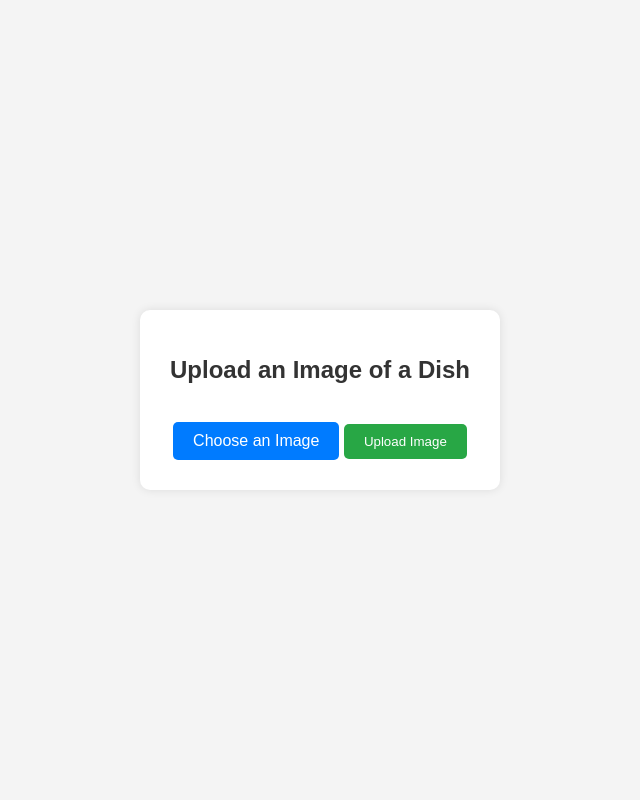
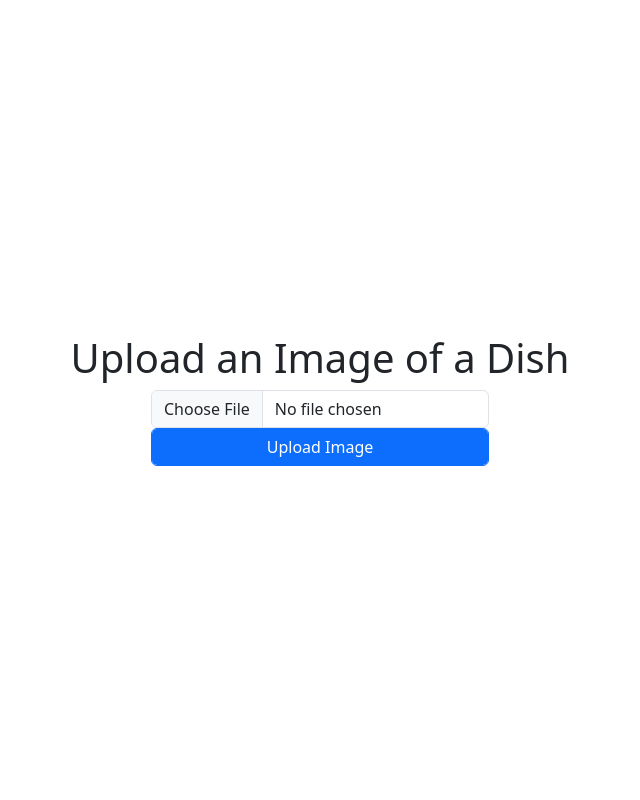
Before and after one commit to Vkashyap0010/VICHack, a Flask app: page / in a window 1280 px wide. Shown: the whole page, without its empty margins (320-960 px from the left). Run offline with Flask 3, Linux system fonts and the light colour scheme; some libraries are stand-ins or nearby versions.

Commit message:
Fixed frontend css

```diff
--- a/app.py
+++ b/app.py
@@ -42,19 +42,13 @@ def index():
             recipe = re.sub(r'\*\*(.*?)\*\*', r'<br><strong>\1</strong><br>', recipe)
 
             recipe = recipe.replace('*', '<br>')
+            recipe = recipe[3:]
 
-            return render_template('result.html', dish_name=dish_name, recipe=recipe, image_url=file_path)
+            return render_template('result.html', dish_name=dish_name, recipe=recipe, image_url=f'uploads/{filename}')
 
     return render_template('index.html')
 
-# @app.route(f'/delete_image/<filename>', methods=['POST'])
-# def delete_image(filename):
-#     try:
-#         file_path = os.path.join(app.config['UPLOAD_FOLDER'], filename)
-#         os.remove(file_path)
-#         return 'Image deleted', 200
-#     except FileNotFoundError:
-#         return 'Image not found', 404
+
 
 if __name__ == '__main__':
     app.run(debug=True)
--- a/templates/index.html
+++ b/templates/index.html
@@ -4,65 +4,19 @@
     <meta charset="UTF-8">
     <meta name="viewport" content="width=device-width, initial-scale=1.0">
     <title>Upload Dish Image</title>
-    <style>
-        body {
-            font-family: Arial, sans-serif;
-            background-color: #f4f4f4;
-            color: #333;
-            margin: 0;
-            padding: 0;
-            display: flex;
-            justify-content: center;
-            align-items: center;
-            height: 100vh;
-        }
-        .container {
-            text-align: center;
-            background-color: white;
-            padding: 30px;
-            border-radius: 10px;
-            box-shadow: 0px 0px 10px rgba(0, 0, 0, 0.1);
-        }
-        h1 {
-            margin-bottom: 20px;
-            font-size: 24px;
-        }
-        input[type="file"] {
-            display: none;
-        }
-        label {
-            display: inline-block;
-            padding: 10px 20px;
-            background-color: #007bff;
-            color: white;
-            border-radius: 5px;
-            cursor: pointer;
-        }
-        label:hover {
-            background-color: #0056b3;
-        }
-        input[type="submit"] {
-            margin-top: 20px;
-            padding: 10px 20px;
-            background-color: #28a745;
-            color: white;
-            border: none;
-            border-radius: 5px;
-            cursor: pointer;
-        }
-        input[type="submit"]:hover {
-            background-color: #218838;
-        }
-    </style>
+    <link href="https://cdn.jsdelivr.net/npm/bootstrap@5.3.3/dist/css/bootstrap.min.css" rel="stylesheet" integrity="sha384-QWTKZyjpPEjISv5WaRU9OFeRpok6YctnYmDr5pNlyT2bRjXh0JMhjY6hW+ALEwIH" crossorigin="anonymous">
+    <script src="https://cdn.jsdelivr.net/npm/bootstrap@5.3.3/dist/js/bootstrap.bundle.min.js" integrity="sha384-YvpcrYf0tY3lHB60NNkmXc5s9fDVZLESaAA55NDzOxhy9GkcIdslK1eN7N6jIeHz" crossorigin="anonymous"></script>
+
 </head>
 <body>
     <div class="container">
-        <h1>Upload an Image of a Dish</h1>
-        <form action="/" method="POST" enctype="multipart/form-data">
-            <label for="file">Choose an Image</label>
-            <input type="file" name="file" id="file" accept="image/*">
-            <input type="submit" value="Upload Image">
-        </form>
+        <div class="d-flex flex-column min-vh-100 justify-content-center align-items-center">
+            <h1>Upload an Image of a Dish</h1>
+            <form action="/" method="POST" enctype="multipart/form-data">
+                <input type="file" name="file" id="file" accept="image/*" class="form-control">
+                <input type="submit" value="Upload Image" class="form-control btn btn-primary">
+            </form>
+        </div>
     </div>
 </body>
 </html>
```
Also changed, not shown: templates/result.html (+15 -75 lines).
